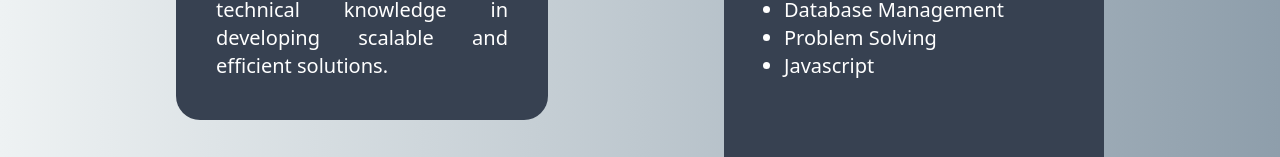
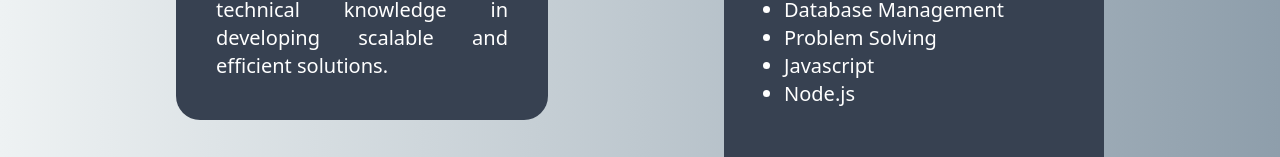
Before and after one commit to Sudhir0302/portfolio, a React (Vite) app: page / in a window 1280 px wide. Both pictures are taken after a click on the icon 1087 px from the left and 285 px from the top of the page. Shown: the part 477-634 px from the top of the page. Built offline with nearby package versions, Linux system fonts and the light colour scheme.

Commit message:
added skill

```diff
--- a/src/assets/components/Skills.jsx
+++ b/src/assets/components/Skills.jsx
@@ -11,6 +11,7 @@ const Skills = () => {
               <li>Database Management</li>
               <li>Problem Solving</li>
               <li>Javascript</li>
+              <li>Node.js</li>
             </ul>
     </div>
   )
```
